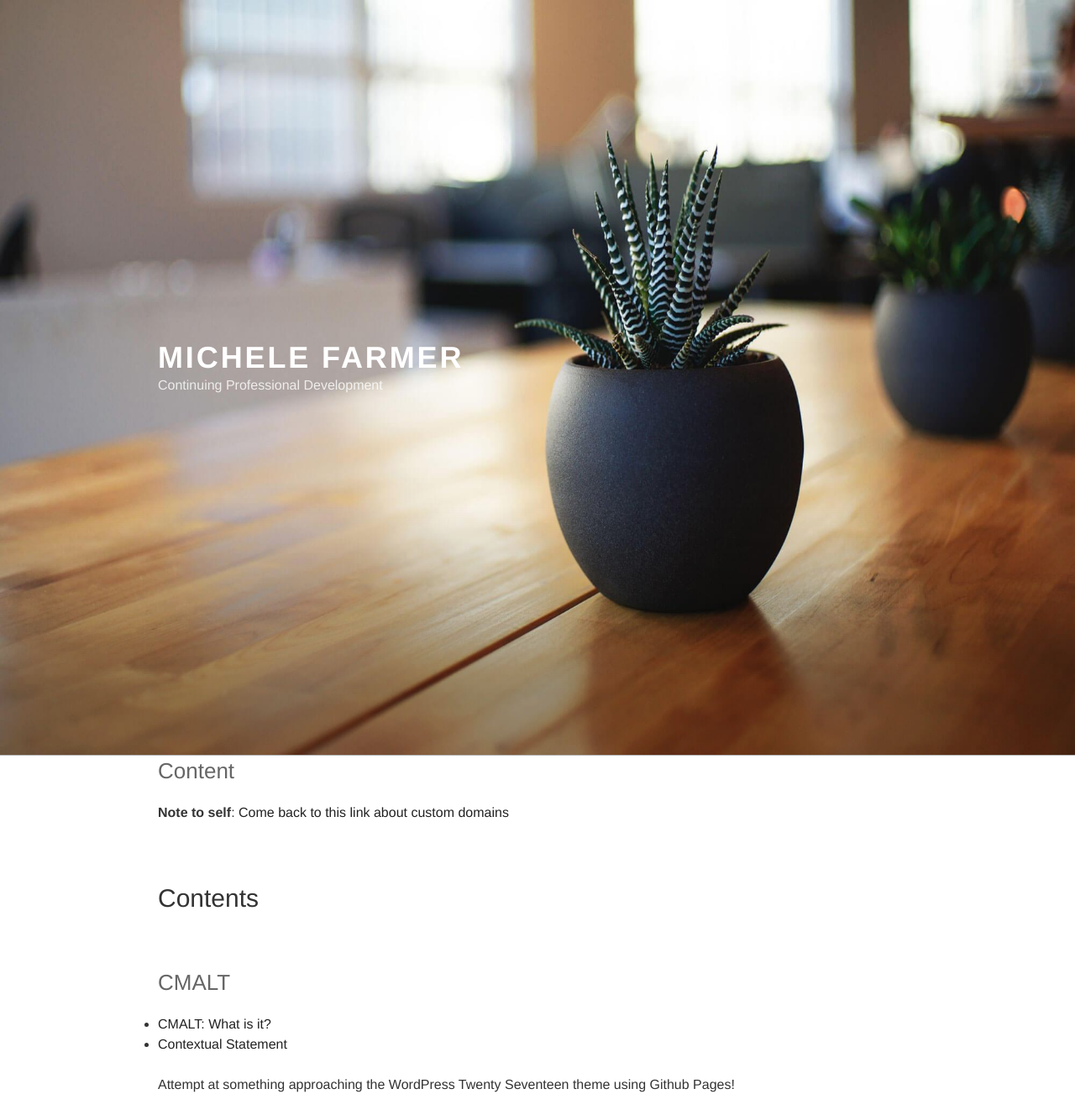
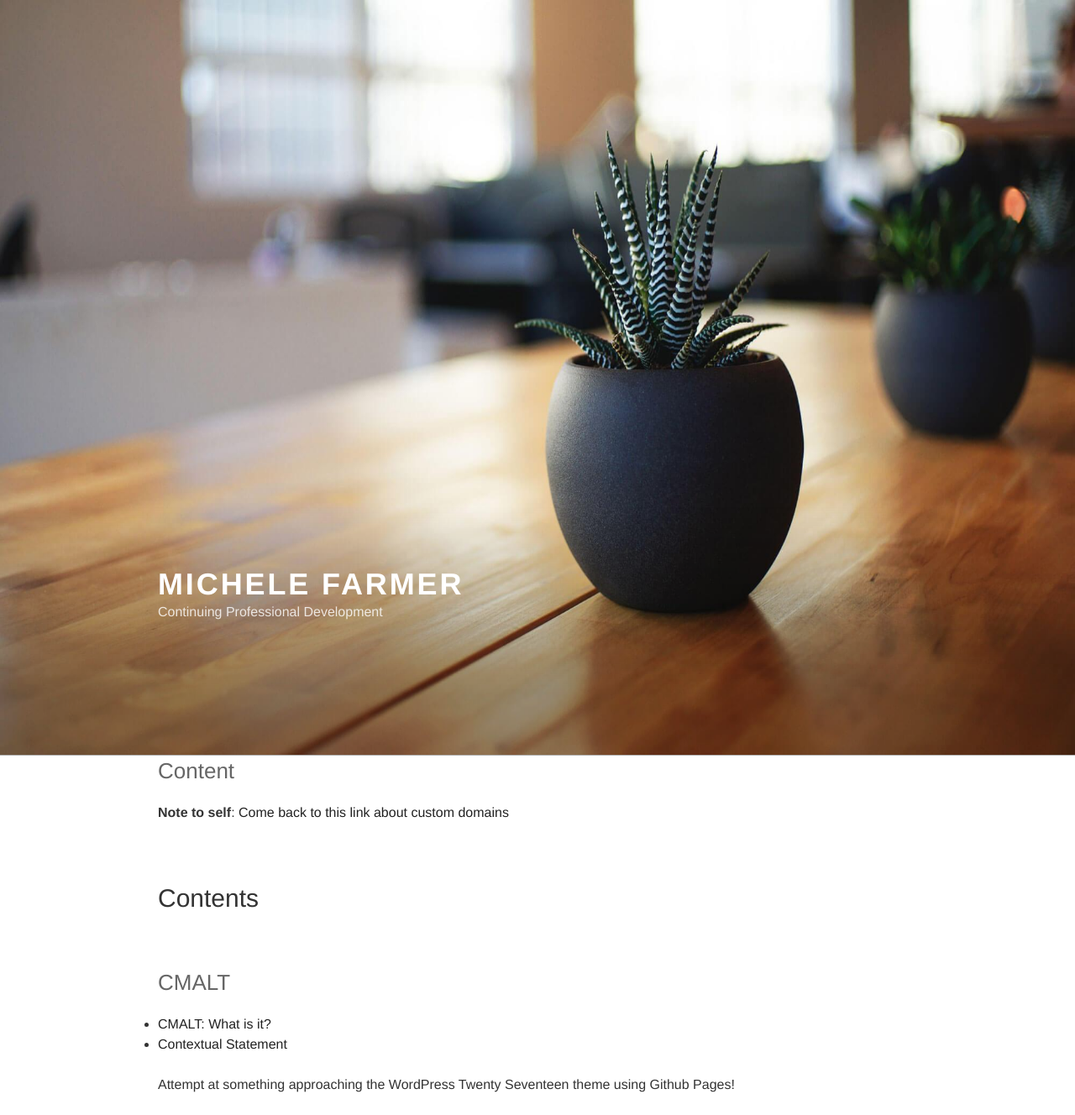
Before and after one commit to uclsenit/uclsenit.github.io, a Jekyll site: the page built from index.md, in a window 1280 px wide. Shown: the whole page at 84% size. Built offline with Jekyll 4.4.1, drawn with Linux system fonts in a browser that asks for light colours; nearby versions of some CDN libraries; some web fonts are replaced; our own code applies the rules of GitHub Pages for plain Markdown files; a script that is not in the unit is left out.

Commit message:
Update /assets/css/style.scss
Changed .header-text top:-200px to 70px, as a test

```diff
--- a/assets/css/style.scss
+++ b/assets/css/style.scss
@@ -649,7 +649,7 @@ header {
     display: inline-block;
     vertical-align: bottom;
     position: relative;
-    top: -200px;
+    top: 70px;
     // z-index: 2;
     a, h1 a {
         text-decoration: none;
```
